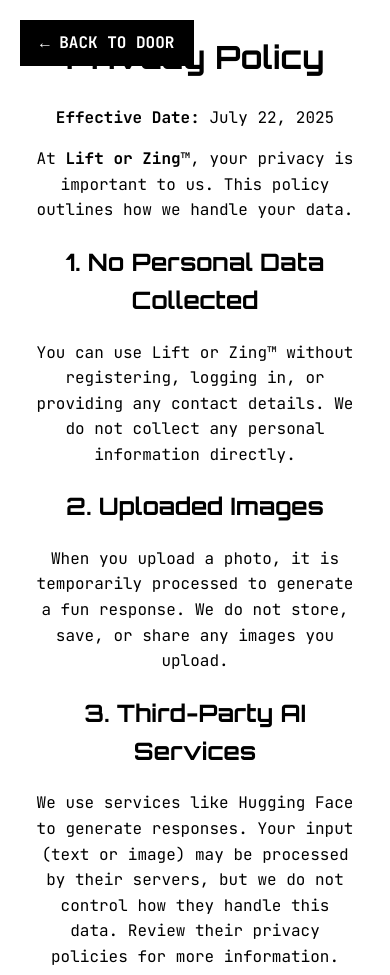
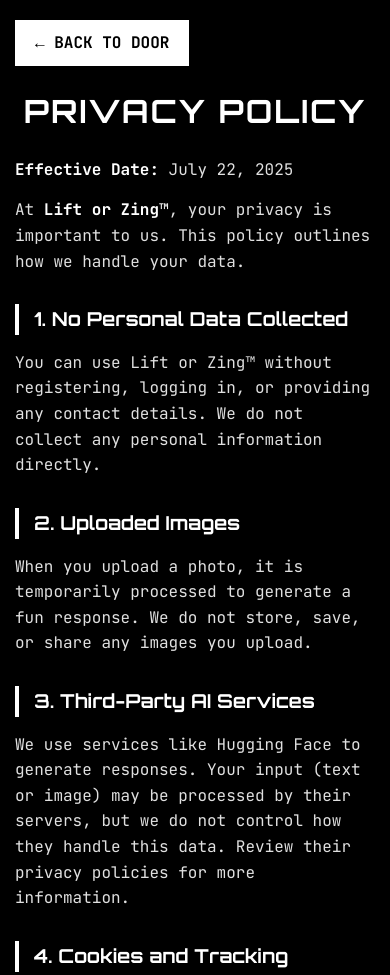
Before and after one commit to edbns/liftorzing, a website: page privacy.html in a window 390 px wide. Shown: the top 975 px of the page. Drawn offline with Linux system fonts and the light colour scheme.

Commit message:
Match Privacy Policy centering and container style to Terms and Conditions page

```diff
--- a/privacy.html
+++ b/privacy.html
@@ -23,42 +23,69 @@
   <meta name="twitter:description" content="One click. One fate. Get roasted 💀 or uplifted 💫 at liftorzing.com" />
   <meta name="twitter:image" content="https://liftorzing.com/social-preview.jpg" />
   <style>
+    * {
+      box-sizing: border-box;
+      margin: 0;
+      padding: 0;
+    }
     body {
       font-family: 'JetBrains Mono', monospace;
+      background-color: #000000;
+      color: #ffffff;
       line-height: 1.6;
-      margin: 2rem;
+      padding: 40px 20px;
+      min-height: 100vh;
+    }
+    .container {
       max-width: 800px;
+      margin: 0 auto;
+    }
+    h1 {
+      font-family: 'Orbitron', monospace;
+      color: #ffffff;
+      font-size: 2.5em;
+      margin-bottom: 20px;
       text-align: center;
+      text-transform: uppercase;
+      letter-spacing: 2px;
     }
-    h1, h2 {
-      color: #000000;
+    h2 {
       font-family: 'Orbitron', monospace;
-      text-align: center;
+      color: #ffffff;
+      font-size: 1.4em;
+      margin: 30px 0 15px 0;
+      border-left: 4px solid #ffffff;
+      padding-left: 15px;
+    }
+    p {
+      margin-bottom: 15px;
+      color: #e0e0e0;
+    }
+    ul {
+      margin: 15px 0 15px 30px;
+    }
+    li {
+      margin-bottom: 8px;
+      color: #e0e0e0;
     }
     a {
-      color: #000000;
+      color: #ffffff;
       text-decoration: none;
-      border-bottom: 1px solid #000000;
+      border-bottom: 1px solid #ffffff;
       transition: opacity 0.3s ease;
     }
     a:hover {
       opacity: 0.7;
     }
-    ul {
-      padding-left: 20px;
-      text-align: left;
-      display: inline-block;
-    }
-    li {
-      margin-bottom: 8px;
-      text-align: left;
+    strong {
+      color: #ffffff;
     }
     .back-link {
-      position: absolute;
+      position: fixed;
       top: 20px;
       left: 20px;
-      background: #000000;
-      color: #ffffff;
+      background: #ffffff;
+      color: #000000;
       padding: 10px 20px;
       border: none;
       cursor: pointer;
@@ -73,11 +100,31 @@
       opacity: 0.8;
       border-bottom: none;
     }
+    @media (max-width: 768px) {
+      body {
+        padding: 20px 15px;
+      }
+      h1 {
+        font-size: 2em;
+      }
+      h2 {
+        font-size: 1.2em;
+      }
+      .back-link {
+        position: relative;
+        top: 0;
+        left: 0;
+        margin-bottom: 20px;
+        display: block;
+        width: fit-content;
+      }
+    }
   </style>
   <link href="https://fonts.googleapis.com/css2?family=JetBrains+Mono:wght@300;400;500;700&family=Orbitron:wght@400;700;900&display=swap" rel="stylesheet">
 </head>
 <body>
   <a href="index.html" class="back-link">← BACK TO DOOR</a>
+  <div class="container">
     <h1>Privacy Policy</h1>
     <p><strong>Effective Date:</strong> July 22, 2025</p>
 
@@ -104,5 +151,6 @@
 
     <h2>7. Contact</h2>
     <p>If you have questions about this privacy policy, please contact us at <a href="mailto:pickaside@liftorzing.com">pickaside@liftorzing.com</a></p>
+  </div>
 </body>
 </html>
```
Lines whose indentation alone changed are shown as unchanged.
